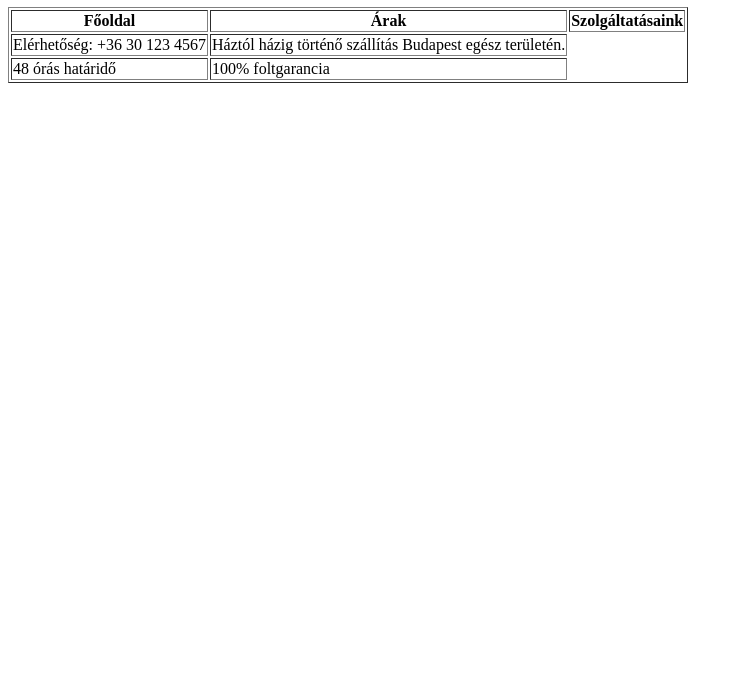
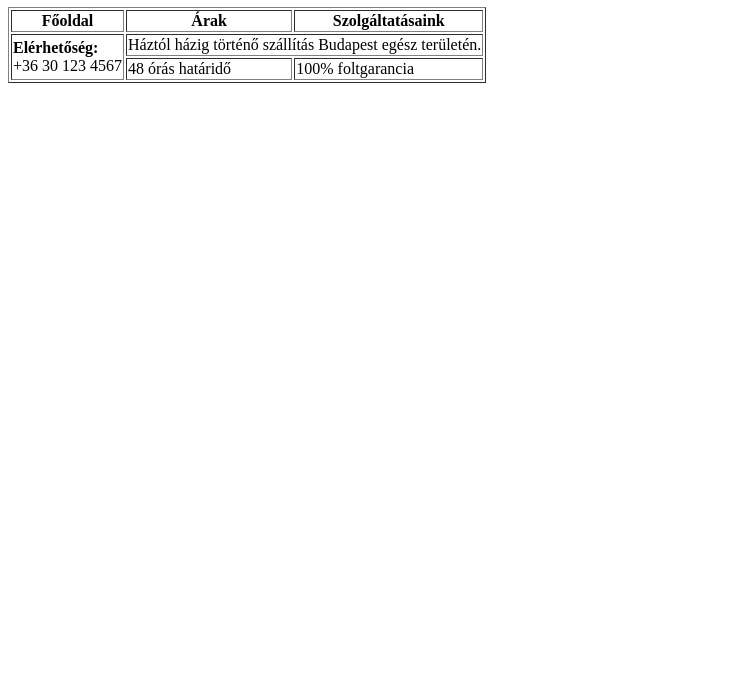
Before and after one commit to WiesenfartAnnaRegina/szonyegxdddd, a plain HTML site: page szolgaltatasaink.html in a window 1280 px wide. Shown: the part 109-800 px from the top of the page, without its empty margins (0-743 px from the left). Drawn offline with Linux system fonts and the light colour scheme.

Commit message:
tablazat3

```diff
--- a/szolgaltatasaink.html
+++ b/szolgaltatasaink.html
@@ -24,8 +24,8 @@
 	</thead>
 	<tbody>
 		<tr>
-			<td>Elérhetőség: +36 30 123 4567</td>
-			<td>Háztól házig történő szállítás Budapest egész területén.</td>
+			<td rowspan="2"><b>Elérhetőség:</b><br> +36 30 123 4567 </td>
+			<td colspan="2">Háztól házig történő szállítás Budapest egész területén.</td>
 		</tr>
 		<tr>
 			<td>48 órás határidő</td>
```
